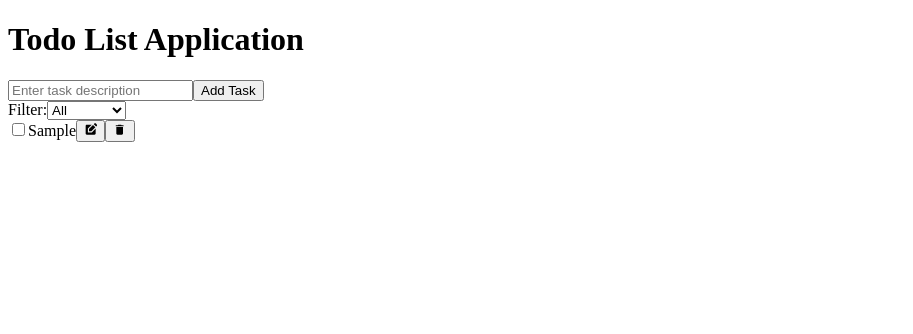
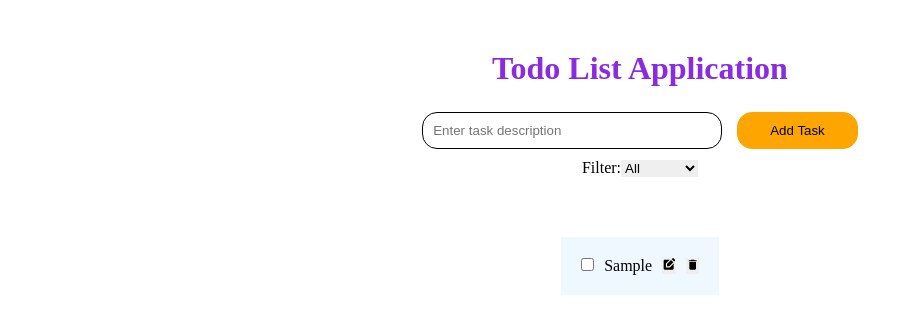
Before and after one commit to elamuhombe/gomycode-redux-checkpoint, a React (Create React App) app: page / in a window 1280 px wide. Both pictures are taken after typing "Sample" into the empty fields and a click on the button "Add Task". Shown: the top 334 px of the page, without its empty margins (0-913 px from the left). Built offline with nearby package versions, Linux system fonts and the light colour scheme.

Commit message:
Chore: Update styles.css file

```diff
--- a/src/styles.css
+++ b/src/styles.css
@@ -0,0 +1,87 @@
+/* Reset default styles */
+*{
+    padding: 0;
+    margin: 0;
+    border: 0;
+    box-sizing: border-box; /* Include padding and border in total width/height */
+}
+
+/* Style task container */
+.task-container{
+    display: flex;
+    flex-direction: column;
+    justify-content: center;
+    align-items: center;
+    margin-top: 50px; /* Add space at the top */
+}
+
+/* Style title */
+.todo-title{
+    font-weight: 900;
+    color: blueviolet;
+    margin-bottom: 25px; /* Add space at the bottom */
+}
+
+/* Style Add Task */
+.add-task{
+    display: flex;
+    flex-direction: row;
+    gap: 15px; /* Add space between child elements */
+}
+
+/* Style Add Task input */
+.add-task input{
+    width: 300px;
+    max-width: 550px; /* Set maximum width */
+    padding-left: 10px;
+    border: 1px solid #000;
+    border-radius: 15px;
+}
+
+/* Style Add Task button */
+.btn-add-task{
+    padding: 10px 32px;
+    background-color: #FFA500; /* Set button background color */
+    border: 1px solid #FFA500;
+    border-radius: 15px;
+}
+
+/* Style Add button text */
+.btn-add-task-text{
+    font-size: 16px;
+}
+
+/* Style Filter Task */
+.filter-task{
+    margin: 10px auto;
+}
+/* Style Task List(s) */
+.task-list {
+    margin-top: 50px; /* Add space at the top */
+    margin-inline: 15px; /* Add space at the sides */
+    display: flex;
+    flex-direction: column;
+}
+
+/* Style Task Item */
+.task-list .task-item {
+    padding: 20px;
+    margin-bottom: 25px; /* Adjust the gap between items */
+    background-color: aliceblue;
+}
+
+/* Adjust space between checkbox and task text */
+.task-item input[type="checkbox"] {
+    margin-right: 10px;
+}
+
+/* Style Task Text */
+.task-item .task-text {
+    flex-grow: 1; /* Allow task text to take remaining space */
+    margin-right: 10px; /* Add space to the right */
+}
+
+/* Adjust space between task text and edit button */
+.task-item button {
+    margin-left: 10px; /* Add space to the left */
+}
```
